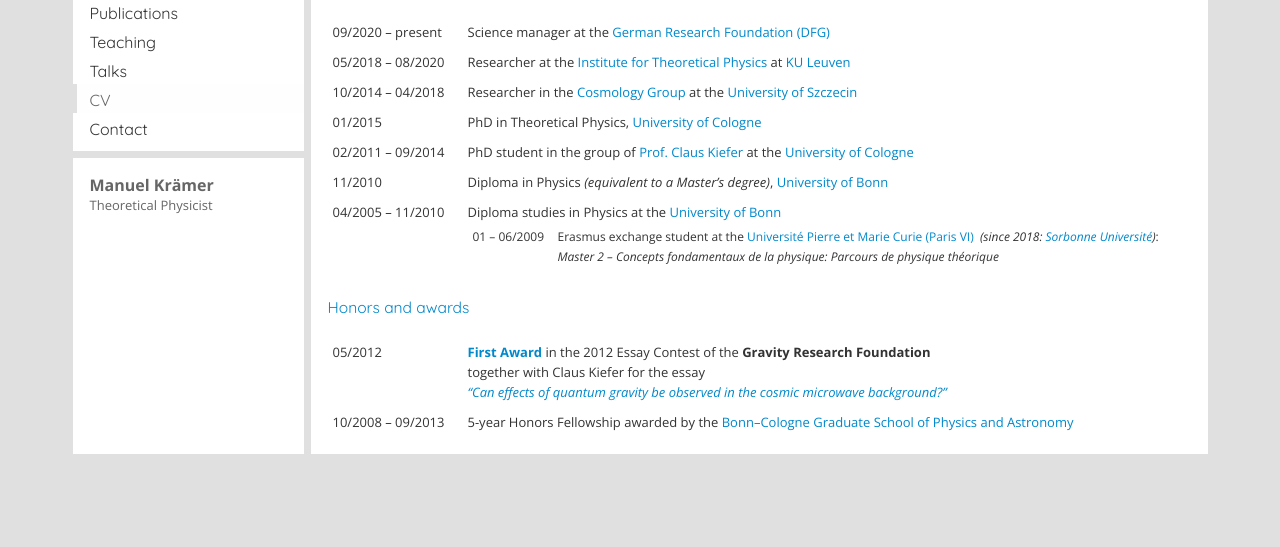
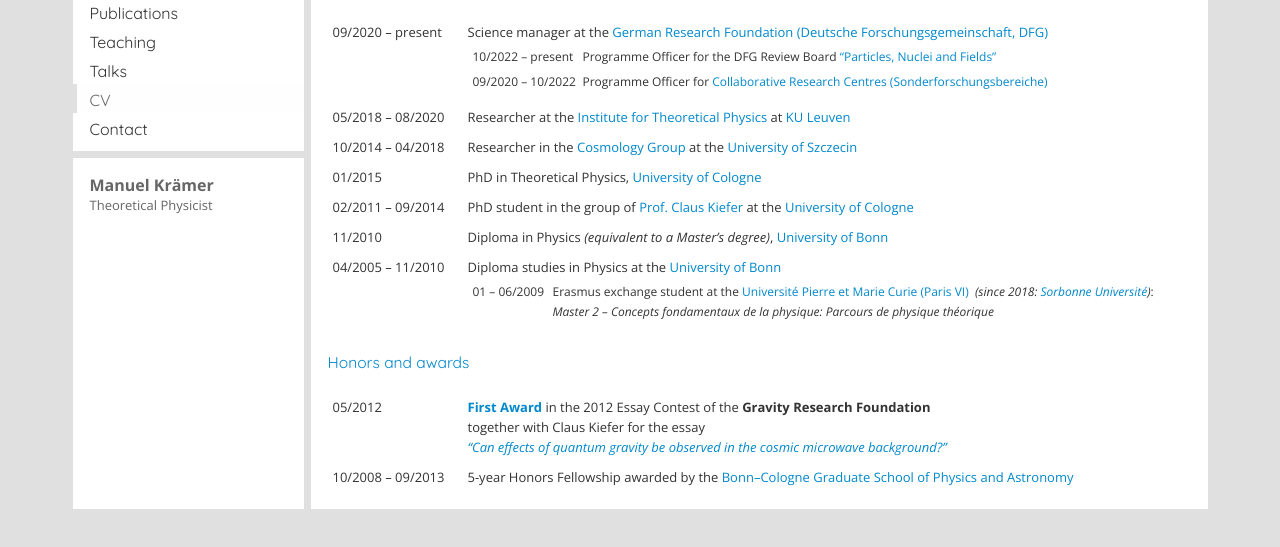
Before and after one commit to manuel-kraemer/manuel-kraemer.github.io, a plain HTML site: page cv.html in a window 1280 px wide. Shown: the part 267-814 px from the top of the page. Drawn offline with nearby package versions, Linux system fonts and the light colour scheme.

Commit message:
Add files via upload

```diff
--- a/cv.html
+++ b/cv.html
@@ -122,7 +122,20 @@
             <td valign="top"
                 width="125">09/2020 – present</td>
 
-            <td valign="top">Science manager at the <a href="https://www.dfg.de/en/dfg_profile/head_office/structure/contacts/index.jsp?id=484852515648">German Research Foundation (DFG)</a></td>
+            <td valign="top">Science manager at the <a href="https://www.dfg.de/en/about-us/head-office/dfg-contacts/dr-manuel-kraemer-165838">German Research Foundation (Deutsche Forschungsgemeinschaft, DFG)</a><br>
+	<table cellspacing="5" cellpadding="0">
+          <tr>
+            <td valign="top" width="105"><span style="font-size:12px">10/2022 – present</span></td>
+            <td valign="top"><span style="font-size:12px">Programme Officer for the DFG Review Board
+            <a href="https://www.dfg.de/en/about-us/statutory-bodies/review-boards/members-of-the-review-boards/natural-sciences-3-24">“Particles, Nuclei and Fields”</a></span></td>
+          </tr>
+          <tr>
+            <td valign="top" width="105"><span style="font-size:12px">09/2020 – 10/2022</span></td>
+            <td valign="top"><span style="font-size:12px">Programme Officer for
+            <a href="https://www.dfg.de/en/research-funding/funding-opportunities/programmes/coordinated-programmes/collaborative-research-centres">Collaborative Research Centres (Sonderforschungsbereiche)</a></span></td>
+          </tr>
+        </table>
+            </td>
           </tr>
 
           <tr>
@@ -176,7 +189,7 @@
             <td valign="top">Diploma studies in Physics at the
             <a href="http://www.physik.uni-bonn.de/">University of
             Bonn</a><br>
-	<table cellspacing="0" cellpadding="5">
+	<table cellspacing="5" cellpadding="0">
           <tr>
             <td valign="top"width="75"><span style="font-size:12px">01 – 06/2009</span></td>
             <td valign="top"><span style="font-size:12px">Erasmus exchange student at the
```
